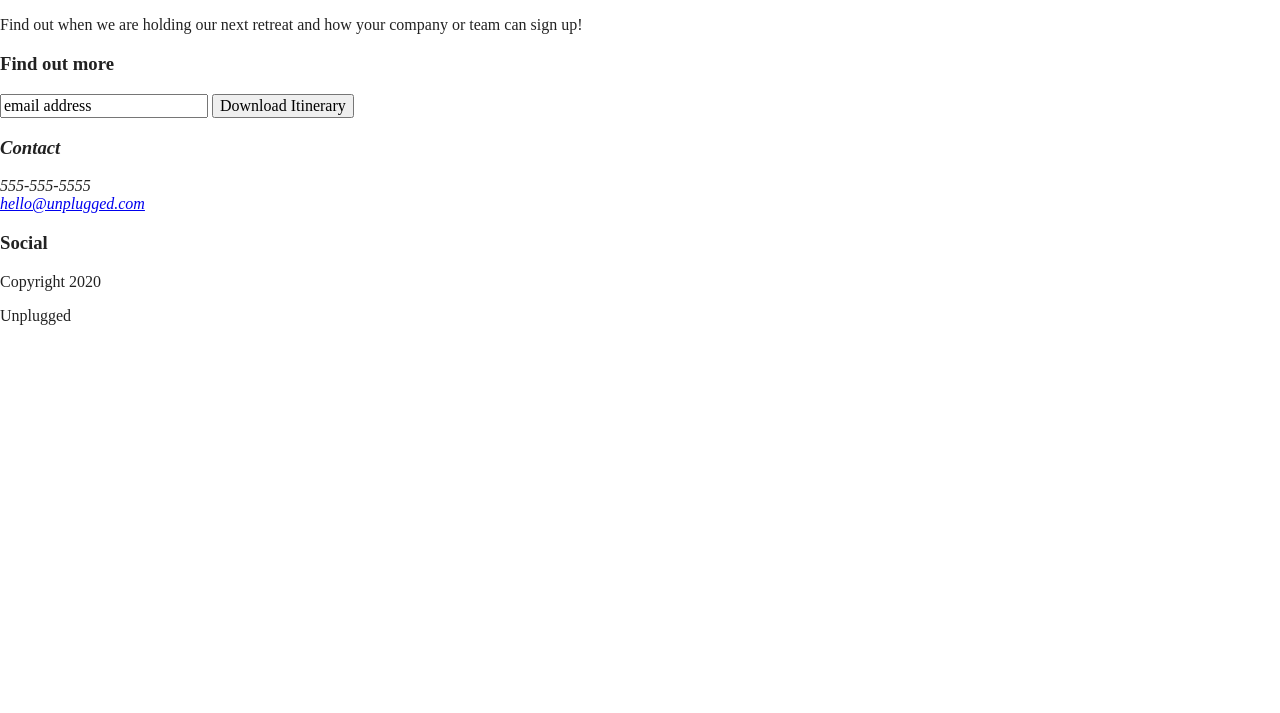
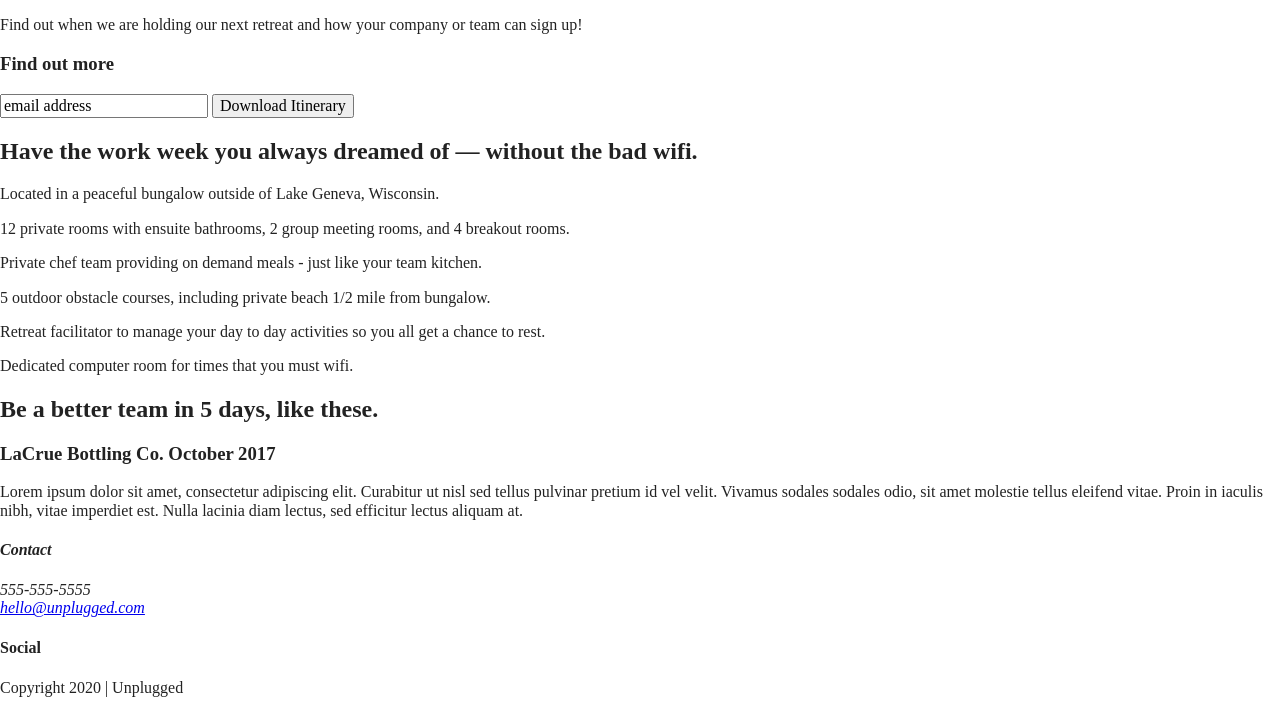
Before and after one commit to sarah-k-allen/206-unplugged-retreat, a website built with Parcel: page index.html in a window 1280 px wide. Shown: the part 176-889 px from the top of the page. Before the commit the page ends 800 px from the top, so only its background shows below. Built offline with nearby package versions, Linux system fonts and the light colour scheme.

Commit message:
Added Features and Reviews sections

```diff
--- a/index.html
+++ b/index.html
@@ -23,16 +23,21 @@
 </head>
 
 <body>
+
   <header>
     <div class="content-wrapper">
+
       <a href="#"><img src="" alt="unplugged logo"></a>
+
       <div class="header-divider"></div>
+
       <nav>
         <ul>
           <li><a href="faq/index.html" target="_blank">FAQ</a></li>
           <li><a href="about/index.html" target="_blank">About</a></li>
         </ul>
       </nav>
+
     </div>
   </header>
 
@@ -63,17 +68,77 @@
 
     </aside>
 
+    <section class="features">
+
+      <div class="content-wrapper">
+
+        <h2>Have the work week you always dreamed of &mdash; without the bad wifi.</h2>
+
+        <div class="features-items">
+
+          <article>
+            <p class="fontawesome-icon"></p>
+            <p class ="features-item-description">Located in a peaceful bungalow outside of Lake Geneva, Wisconsin.</p>
+          </article>
+
+          <article>
+            <p class="fontawesome-icon"></p>
+            <p class="features-item-description">12 private rooms with ensuite bathrooms, 2 group meeting rooms, and 4 breakout rooms.</p>
+          </article>
+
+          <article>
+            <p class="fontawesome-icon"></p>
+            <p class="features-item-description">Private chef team providing on demand meals - just like your team kitchen.</p>
+          </article>
+
+          <article>
+            <p class="fontawesome-icon"></p>
+            <p class="features-item-description">5 outdoor obstacle courses, including private beach 1/2 mile from bungalow.</p>
+          </article>
+
+          <article>
+            <p class="fontawesome-icon"></p>
+            <p class="features-item-description">Retreat facilitator to manage your day to day activities so you all get a chance to rest.</p>
+          </article>
+
+          <article>
+            <p class="fontawesome-icon"></p>
+            <p class="features-item-description">Dedicated computer room for times that you must wifi.</p>
+          </article>
+
+        </div>
+
+      </div>
+
+    </section>
+
+    <section class="reviews">
+
+      <div class="content-wrapper">
+
+        <h2>Be a better team in 5 days, like these.</h2>
+
+        <article>
+          <div>
+            <h3>LaCrue Bottling Co. October 2017</h3>
+            <p>Lorem ipsum dolor sit amet, consectetur adipiscing elit. Curabitur ut nisl sed tellus pulvinar pretium id vel velit. Vivamus sodales sodales odio, sit amet molestie tellus eleifend vitae. Proin in iaculis nibh, vitae imperdiet est. Nulla lacinia diam lectus, sed efficitur lectus aliquam at.</p>
+        </article>
+
+      </div>
+
+    </section>
+
   </main>
 
   <footer>
     <div class="content-wrapper">
         <div class="footer-content">
           <address class="contact">
-            <h3>Contact</h3>
+            <h4>Contact</h4>
             <p>555-555-5555<br><a href="mailto:">hello@unplugged.com</a>
           </address>
           <div class="social">
-            <h3>Social</h3>
+            <h4>Social</h4>
             <div class="social-icons">
               <p><a href="https://www.facebook.com/yoursite" target="_blank"></a></p>
               <p><a href="https://www.twitter.com/yoursite" target="_blank"></a></p>
@@ -84,8 +149,7 @@
       </div>
 
       <div class="copyright">
-        <p>Copyright 2020</p>
-        <p>Unplugged</p>
+        <p>Copyright 2020 | Unplugged</p>
       </div>
   </footer>
 
```
